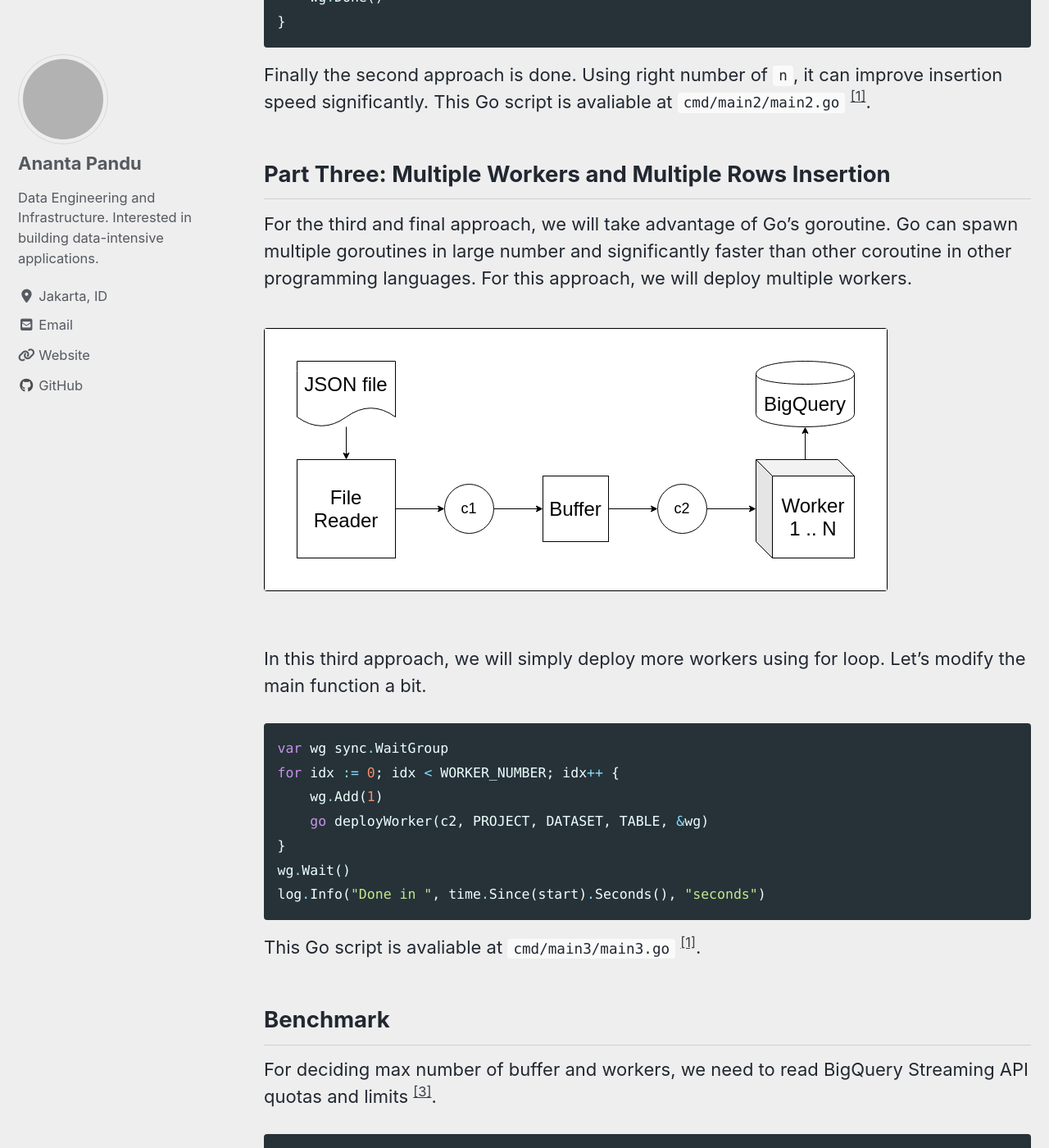
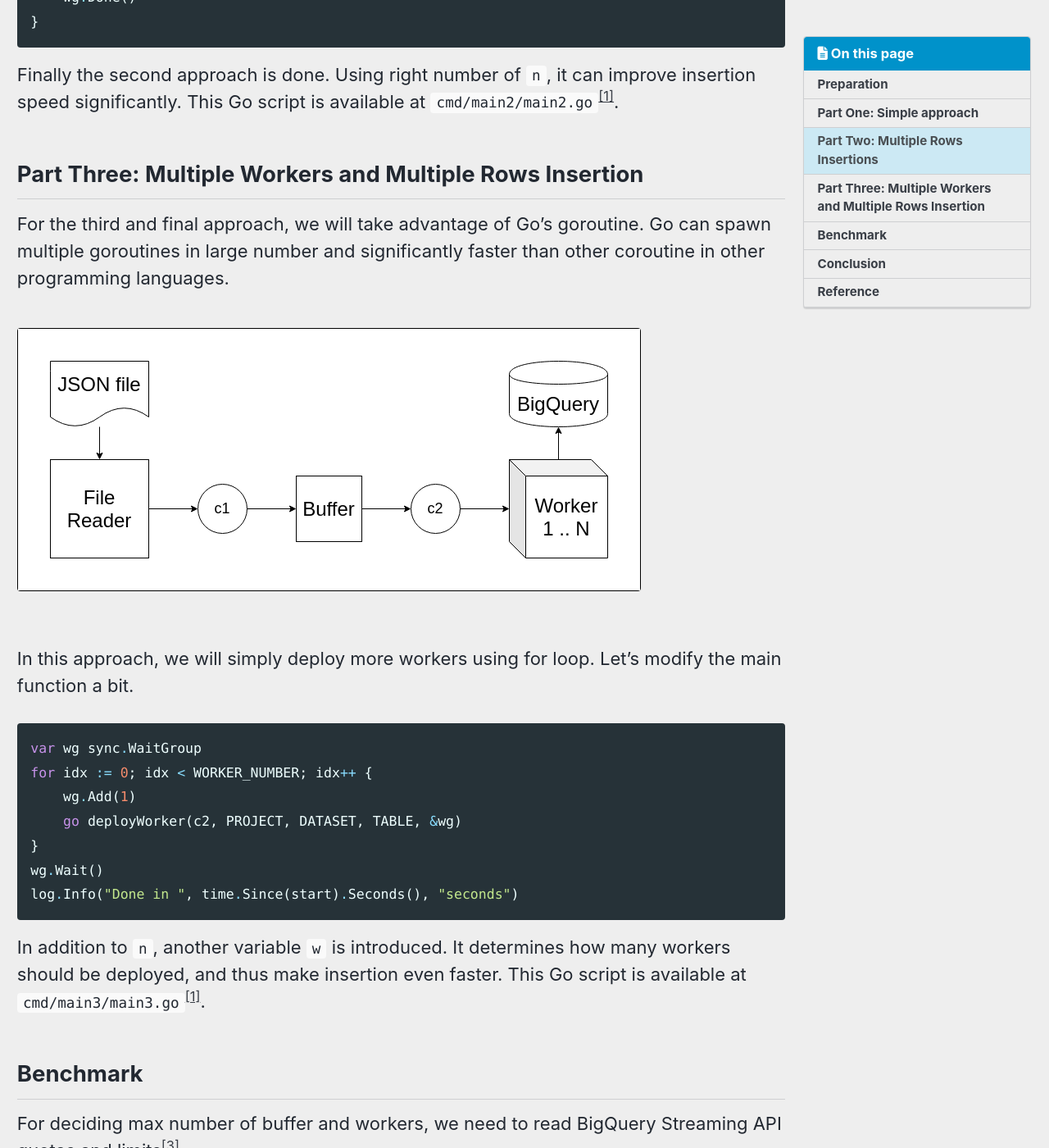
Before and after one commit to anpandu/anpandu.github.io, a Jekyll site: the page built from _posts/2020-01-01-inserting-1-million-data-into-bigquery-table.md, in a window 1280 px wide and 1400 px high, scrolled down 6813 px. Shown: the whole window at 82% size. Built offline with Jekyll 4.4.1, drawn with Linux system fonts in a browser that asks for light colours; cached includes are drawn as plain includes; nearby versions of some CDN libraries; comment, search, counter and statistics services are not loaded; some of the changed text lies outside the part shown; grey boxes are pictures that could not be loaded.

Commit message:
[post] i1m - readproof + new layout single2

````diff
--- /dev/null
+++ b/_layouts/single2.html
@@ -0,0 +1,94 @@
+---
+layout: default
+---
+
+{% if page.header.overlay_color or page.header.overlay_image or page.header.image %}
+  {% include page__hero.html %}
+{% elsif page.header.video.id and page.header.video.provider %}
+  {% include page__hero_video.html %}
+{% endif %}
+
+{% if page.url != "/" and site.breadcrumbs %}
+  {% unless paginator %}
+    {% include breadcrumbs.html %}
+  {% endunless %}
+{% endif %}
+
+<div id="main" role="main">
+
+  <article class="page_wide" itemscope itemtype="https://schema.org/CreativeWork">
+    {% if page.title %}<meta itemprop="headline" content="{{ page.title | markdownify | strip_html | strip_newlines | escape_once }}">{% endif %}
+    {% if page.excerpt %}<meta itemprop="description" content="{{ page.excerpt | markdownify | strip_html | strip_newlines | escape_once }}">{% endif %}
+    {% if page.date %}<meta itemprop="datePublished" content="{{ page.date | date_to_xmlschema }}">{% endif %}
+    {% if page.last_modified_at %}<meta itemprop="dateModified" content="{{ page.last_modified_at | date_to_xmlschema }}">{% endif %}
+
+    <div class="page__inner-wrap">
+      {% unless page.header.overlay_color or page.header.overlay_image %}
+        <header>
+          {% if page.title %}<h1 id="page-title" class="page__title" itemprop="headline">{{ page.title | markdownify | remove: "<p>" | remove: "</p>" }}</h1>{% endif %}
+          {% if page.read_time %}
+            <p class="page__meta"><i class="far fa-clock" aria-hidden="true"></i> {% include read-time.html %}</p>
+          {% endif %}
+        </header>
+      {% endunless %}
+
+      <section class="page__content" itemprop="text">
+        {% if page.toc %}
+          <aside class="sidebar__right {% if page.toc_sticky %}sticky{% endif %}">
+            <nav class="toc">
+              <header><h4 class="nav__title"><i class="fas fa-{{ page.toc_icon | default: 'file-alt' }}"></i> {{ page.toc_label | default: site.data.ui-text[site.locale].toc_label | default: "On this page" }}</h4></header>
+              {% include toc.html sanitize=true html=content h_min=1 h_max=6 class="toc__menu" %}
+            </nav>
+          </aside>
+        {% endif %}
+        {{ content }}
+        {% if page.link %}<div><a href="{{ page.link }}" class="btn btn--primary">{{ site.data.ui-text[site.locale].ext_link_label | default: "Direct Link" }}</a></div>{% endif %}
+      </section>
+
+      <footer class="page__meta">
+        {% if site.data.ui-text[site.locale].meta_label %}
+          <h4 class="page__meta-title">{{ site.data.ui-text[site.locale].meta_label }}</h4>
+        {% endif %}
+        {% include page__taxonomy.html %}
+        {% if page.last_modified_at %}
+          <p class="page__date"><strong><i class="fas fa-fw fa-calendar-alt" aria-hidden="true"></i> {{ site.data.ui-text[site.locale].date_label | default: "Updated:" }}</strong> <time datetime="{{ page.last_modified_at | date: "%Y-%m-%d" }}">{{ page.last_modified_at | date: "%B %-d, %Y" }}</time></p>
+        {% elsif page.date %}
+          <p class="page__date"><strong><i class="fas fa-fw fa-calendar-alt" aria-hidden="true"></i> {{ site.data.ui-text[site.locale].date_label | default: "Updated:" }}</strong> <time datetime="{{ page.date | date_to_xmlschema }}">{{ page.date | date: "%B %-d, %Y" }}</time></p>
+        {% endif %}
+      </footer>
+
+      {% if page.share %}{% include social-share.html %}{% endif %}
+
+      {% include post_pagination.html %}
+    </div>
+
+    {% if jekyll.environment == 'production' and site.comments.provider and page.comments %}
+      {% include comments.html %}
+    {% endif %}
+  </article>
+
+  {% comment %}<!-- only show related on a post page when `related: true` -->{% endcomment %}
+  {% if page.id and page.related and site.related_posts.size > 0 %}
+    <div class="page__related">
+      <h4 class="page__related-title">{{ site.data.ui-text[site.locale].related_label | default: "You May Also Enjoy" }}</h4>
+      <div class="grid__wrapper">
+        {% for post in site.related_posts limit:4 %}
+          {% include archive-single.html type="grid" %}
+        {% endfor %}
+      </div>
+    </div>
+  {% comment %}<!-- otherwise show recent posts if no related when `related: true` -->{% endcomment %}
+  {% elsif page.id and page.related %}
+    <div class="page__related">
+      <h4 class="page__related-title">{{ site.data.ui-text[site.locale].related_label | default: "You May Also Enjoy" }}</h4>
+      <div class="grid__wrapper">
+        {% for post in site.posts limit:4 %}
+          {% if post.id == page.id %}
+            {% continue %}
+          {% endif %}
+          {% include archive-single.html type="grid" %}
+        {% endfor %}
+      </div>
+    </div>
+  {% endif %}
+</div>
--- a/_posts/2020-01-01-inserting-1-million-data-into-bigquery-table.md
+++ b/_posts/2020-01-01-inserting-1-million-data-into-bigquery-table.md
@@ -66,7 +67,7 @@ We will do three approaches to do insertion. But first, let's use simplest appro
 	<!-- <figcaption><a href="http://www.flickr.com/photos/80901381@N04/7758832526/" title="Morning Fog Emerging From Trees by A Guy Taking Pictures, on Flickr">Morning Fog Emerging From Trees by A Guy Taking Pictures, on Flickr</a>.</figcaption> -->
 </figure>
 
-In this diagram, there are three main components: 1) `File Reader`, 2) Channel `c1`, and 3) `Worker`. `File Reader` will read text file one by one line and send it to channel `c1`. Channel `c1` to share string data. `Worker` is responsible for receiving string data from channel `c1` and inserting it into a BigQuery table.
+In this diagram, there are three main components: 1) `File Reader`, 2) Channel `c1`, and 3) `Worker`. `File Reader` is for reading text file and sending lines to channel `c1`. Channel `c1` is for sharing string data. `Worker` is responsible for receiving string data from channel `c1` and inserting it into a BigQuery table.
 
 Channel is a native type in Go that enable us to send/receive values and share it accross coroutine (goroutine). Let's define Channel `c1` first.
 
@@ -74,7 +75,7 @@ Channel is a native type in Go that enable us to send/receive values and share i
 c1 = make(chan string)
 ```
 
-Next, we create `File Reader` as an anonymous function and immediately run it as a goroutine. Using `go` keyword in front of function call can enable it to run asynchrounously/non-blocking to main function.
+Next, define `File Reader` as an anonymous function and immediately run it as a goroutine. Using `go` keyword in front of function call can enable it to run asynchrounously/non-blocking to main function (goroutine).
 
 ```go
 // Read file line by line and send it to channel
@@ -94,7 +95,7 @@ go func(filepath string, chanStr chan<- string) {
 }(FILEPATH, c1)
 ```
 
-Next, we define `Worker` outside main function. What this function does is to continously receiving string data from a channel, parse it, and insert it to BQ Table. When the channel is closed, it will stop.
+Next, define `Worker` outside main function. What this function does is to continously receiving string data from a channel, parse it, and insert it to BQ Table. When the channel is closed, it will stop.
 
 ```go
 func deployWorker(ch <-chan string, project, dataset, table string, wg *sync.WaitGroup) {
@@ -130,9 +131,9 @@ wg.Wait()
 log.Info("Done in ", time.Since(start).Seconds(), "seconds")
 ```
 
-Don't forget that goroutines are asynchronous, the program will done be immediately. That's why we use `WaitGroup`, it enables goroutine to be done first and then proceed. It is one of very important Go native features, `WaitGroup` usually used for waiting multiple parallel goroutines.
+Don't forget that goroutines are asynchronous, the program will done be immediately. To prevent that, Go has native feature called `WaitGroup`. It enables goroutine to be done first and then proceed to the next step. It is one of very important Go native features, `WaitGroup` usually used for waiting multiple parallel goroutines.
 
-This Go script is avaliable at `cmd/main1/main1.go` <sup>[[1]]({{site.base_url}}#cite_note-1)</sup>.
+This Go script is available at `cmd/main1/main1.go`<sup>[[1]]({{site.base_url}}#cite_note-1)</sup>.
 
 <!-- ```bash
 ➜  go-json-to-bq git:(master) go run main.go --filepath=./students-10.json.txt
@@ -151,7 +152,7 @@ It done in five seconds, however duration will propotionally larger with file si
 
 ## Part Two: Multiple Rows Insertions
 
-According to BigQuery Streaming Insert Documentation <sup>[[2]]({{site.base_url}}#cite_note-2)</sup>., we can insert multiple rows in one API call. Let's modify our program.
+According to BigQuery Streaming Insert Documentation<sup>[[2]]({{site.base_url}}#cite_note-2)</sup>, multiple rows can be inserted in one API call. Let's modify our program.
 
 <figure>
 	<a href="../../assets/images/i1m-part-two.png">
@@ -221,11 +222,11 @@ func deployWorker(ch <-chan []string, project, dataset, table string, wg *sync.W
 }
 ```
 
-Finally the second approach is done. Using right number of `n`, it can improve insertion speed significantly. This Go script is avaliable at `cmd/main2/main2.go` <sup>[[1]]({{site.base_url}}#cite_note-1)</sup>.
+Finally the second approach is done. Using right number of `n`, it can improve insertion speed significantly. This Go script is available at `cmd/main2/main2.go`<sup>[[1]]({{site.base_url}}#cite_note-1)</sup>.
 
 ## Part Three: Multiple Workers and Multiple Rows Insertion
 
-For the third and final approach, we will take advantage of Go's goroutine. Go can spawn multiple goroutines in large number and significantly faster than other coroutine in other programming languages. For this approach, we will deploy multiple workers.
+For the third and final approach, we will take advantage of Go's goroutine. Go can spawn multiple goroutines in large number and significantly faster than other coroutine in other programming languages.
 
 <figure>
 	<a href="../../assets/images/i1m-part-three.png">
@@ -234,7 +235,7 @@ For the third and final approach, we will take advantage of Go's goroutine. Go c
 	<!-- <figcaption><a href="http://www.flickr.com/photos/80901381@N04/7758832526/" title="Morning Fog Emerging From Trees by A Guy Taking Pictures, on Flickr">Morning Fog Emerging From Trees by A Guy Taking Pictures, on Flickr</a>.</figcaption> -->
 </figure>
 
-In this third approach, we will simply deploy more workers using for loop. Let's modify the main function a bit.
+In this approach, we will simply deploy more workers using for loop. Let's modify the main function a bit.
 
 ```go
 var wg sync.WaitGroup
@@ -246,11 +247,11 @@ wg.Wait()
 log.Info("Done in ", time.Since(start).Seconds(), "seconds")
 ```
 
-This Go script is avaliable at `cmd/main3/main3.go` <sup>[[1]]({{site.base_url}}#cite_note-1)</sup>.
+In addition to `n`, another variable `w` is introduced. It determines how many workers should be deployed, and thus make insertion even faster. This Go script is available at `cmd/main3/main3.go`<sup>[[1]]({{site.base_url}}#cite_note-1)</sup>.
 
 ## Benchmark
 
-For deciding max number of buffer and workers, we need to read BigQuery Streaming API quotas and limits <sup>[[3]]({{site.base_url}}#cite_note-3)</sup>.
+For deciding max number of buffer and workers, we need to read BigQuery Streaming API quotas and limits<sup>[[3]]({{site.base_url}}#cite_note-3)</sup>.
 
 ```
 Maximum rows per request: 10,000 rows per request, maximum of 500 rows is recommended
--- a/_sass/minimal-mistakes/_page.scss
+++ b/_sass/minimal-mistakes/_page.scss
@@ -44,6 +44,39 @@ body {
 
   @include breakpoint($x-large) {
     width: calc(100% - #{$right-sidebar-width});
+    padding-right: $right-sidebar-width;
+  }
+
+  .page__inner-wrap {
+    float: left;
+    margin-top: 1em;
+    margin-left: 0;
+    margin-right: 0;
+    width: 100%;
+    clear: both;
+
+    .page__content,
+    .page__meta,
+    .page__share {
+      position: relative;
+      float: left;
+      margin-left: 0;
+      margin-right: 0;
+      width: 100%;
+      clear: both;
+    }
+  }
+}
+
+.page_wide {
+  @include breakpoint($large) {
+    float: right;
+    // width: calc(100% - #{$right-sidebar-width-narrow});
+    padding-right: $right-sidebar-width-narrow;
+  }
+
+  @include breakpoint($x-large) {
+    // width: calc(100% - #{$right-sidebar-width});
     padding-right: $right-sidebar-width;
   }
 
````
Also changed, not shown: other parts of _posts/2020-01-01-inserting-1-million-data-into-bigquery-table.md (+12 -11 lines).
